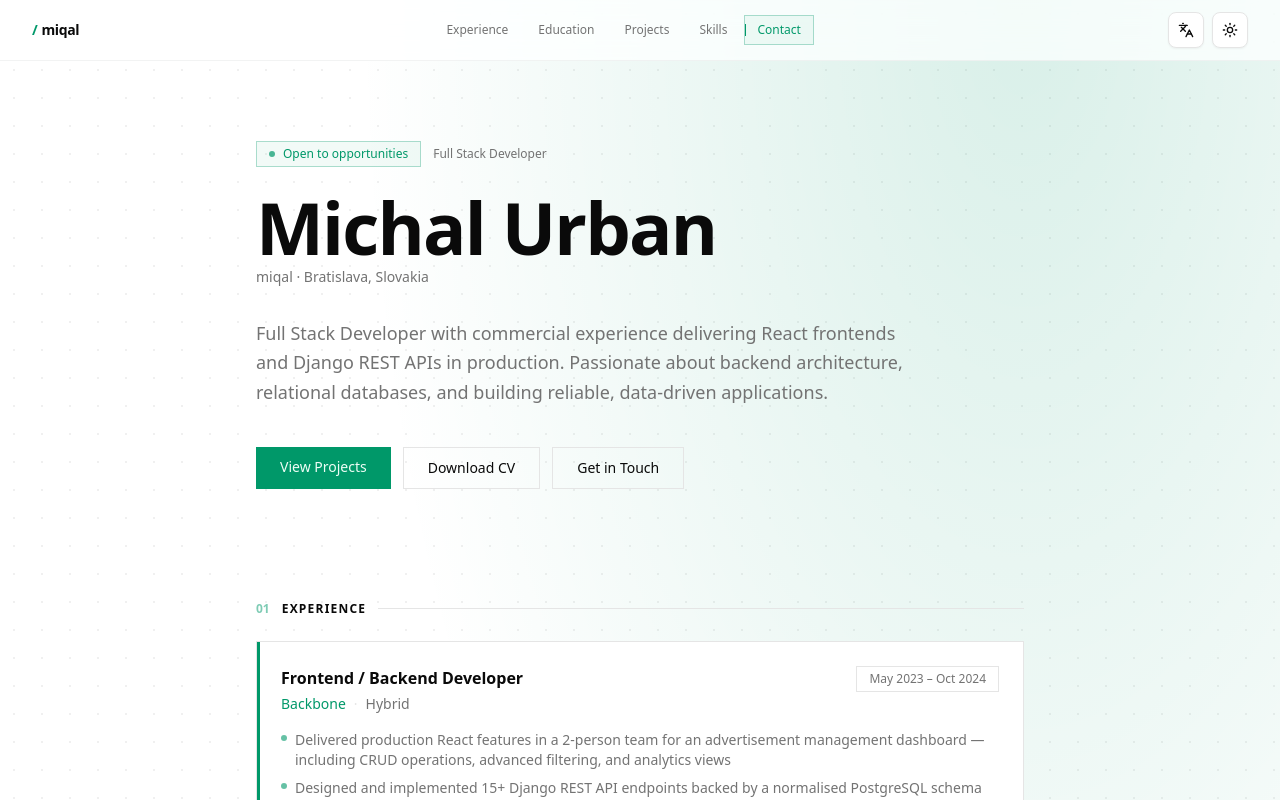
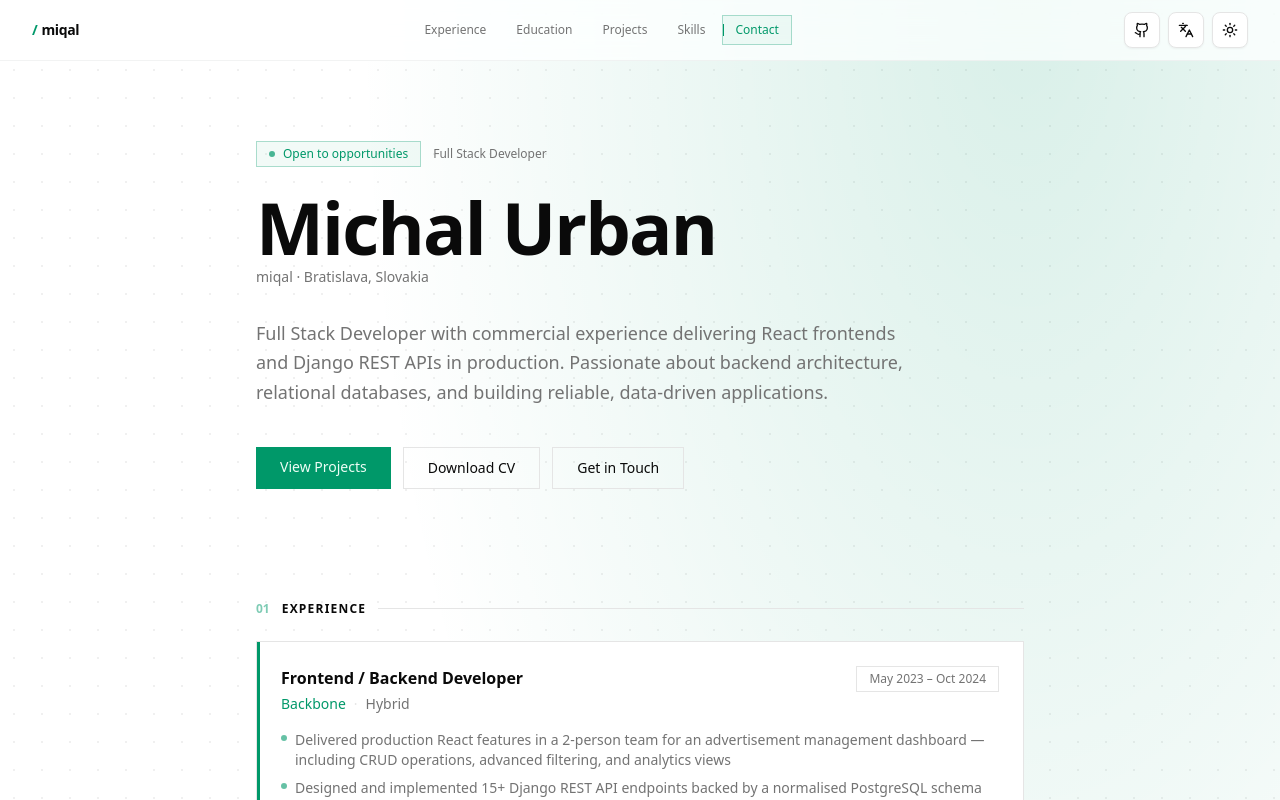
Before and after one commit to michqo/portfolio, a Next.js app: page /en in a window 1280 px wide. Shown: the top 800 px of the page. Built offline with nearby package versions, Linux system fonts and the light colour scheme.

Commit message:
feat: repo link, nav buttons style

```diff
--- a/components/nav-bar.tsx
+++ b/components/nav-bar.tsx
@@ -3,11 +3,12 @@
 import { useState, useEffect } from "react";
 import { useTranslations } from "next-intl";
 import { Link } from "@/i18n/navigation";
-import { Menu, X } from "lucide-react";
+import { Github, Menu, X } from "lucide-react";
 import { ThemeToggle } from "@/components/ui/theme-toggle";
 import { LocaleSwitcher } from "@/components/ui/locale-switcher";
 import { cn } from "@/lib/utils";
 import { motion, AnimatePresence } from "framer-motion";
+import { Button, buttonVariants } from "./ui/button";
 
 const NAV_OFFSET = 80; // px below the navbar top where we start attributing scroll to a section
 
@@ -99,13 +100,25 @@ export function NavBar() {
           })}
         </nav>
 
-        <div className="flex items-center gap-2">
+        <div className="flex items-stretch gap-2">
+          <a
+            href="https://github.com/michqo/portfolio"
+            target="_blank"
+            rel="noopener noreferrer"
+            className={buttonVariants({ variant: "outline", size: "icon" })}
+            aria-label="View portfolio source on GitHub"
+          >
+            <Github className="h-4 w-4" />
+          </a>
           <LocaleSwitcher />
           <ThemeToggle />
           {/* Hamburger — mobile only */}
-          <button
+
+          <Button
             onClick={() => setOpen((o) => !o)}
-            className="border border-border p-1.5 text-muted-foreground transition-colors hover:border-primary hover:text-primary sm:hidden"
+            variant="outline"
+            className="sm:hidden"
+            size="icon"
             aria-label="Toggle menu"
           >
             <AnimatePresence mode="wait" initial={false}>
@@ -120,7 +133,7 @@ export function NavBar() {
                 {open ? <X className="h-4 w-4" /> : <Menu className="h-4 w-4" />}
               </motion.span>
             </AnimatePresence>
-          </button>
+          </Button>
         </div>
       </div>
 
```
